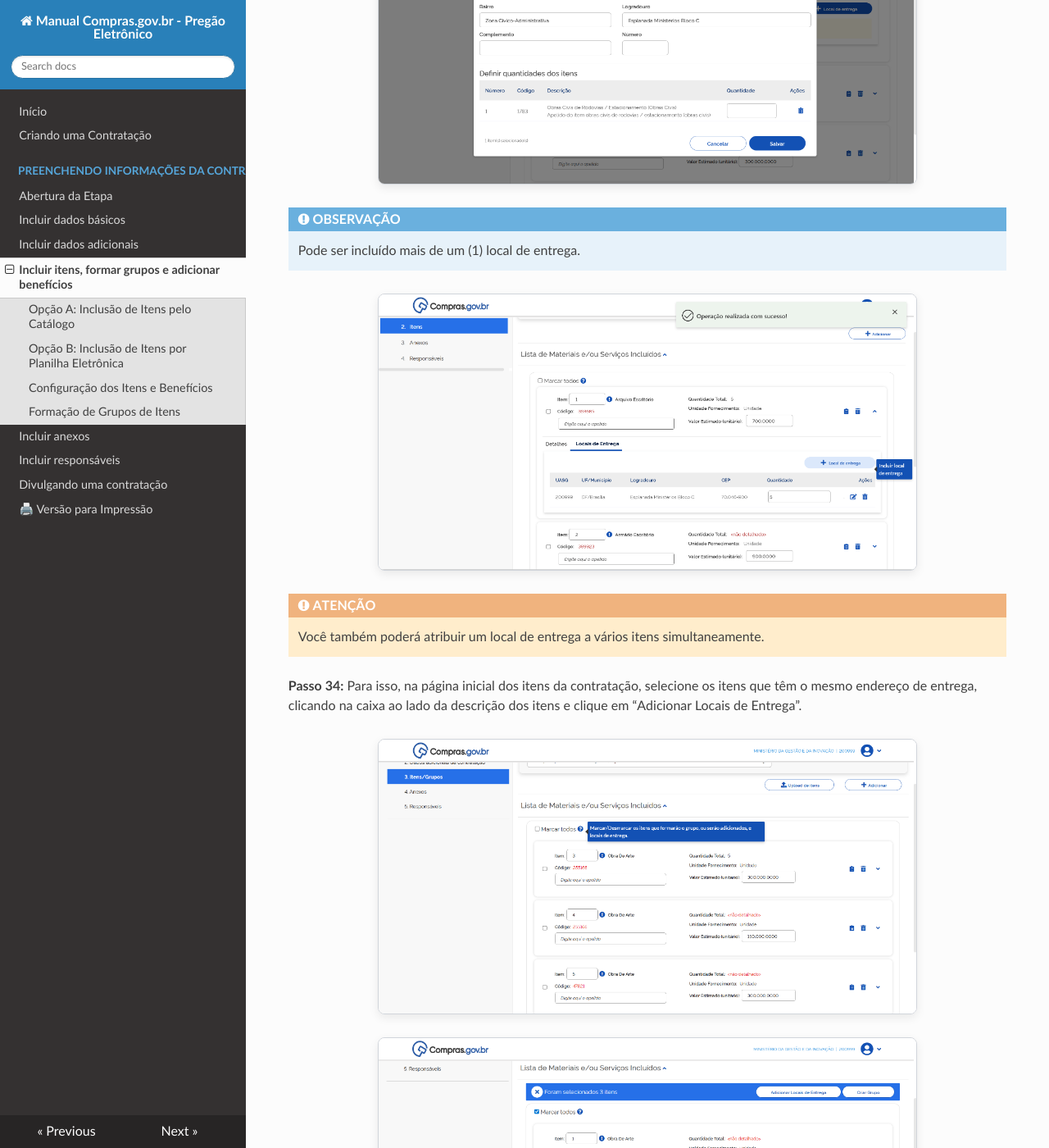
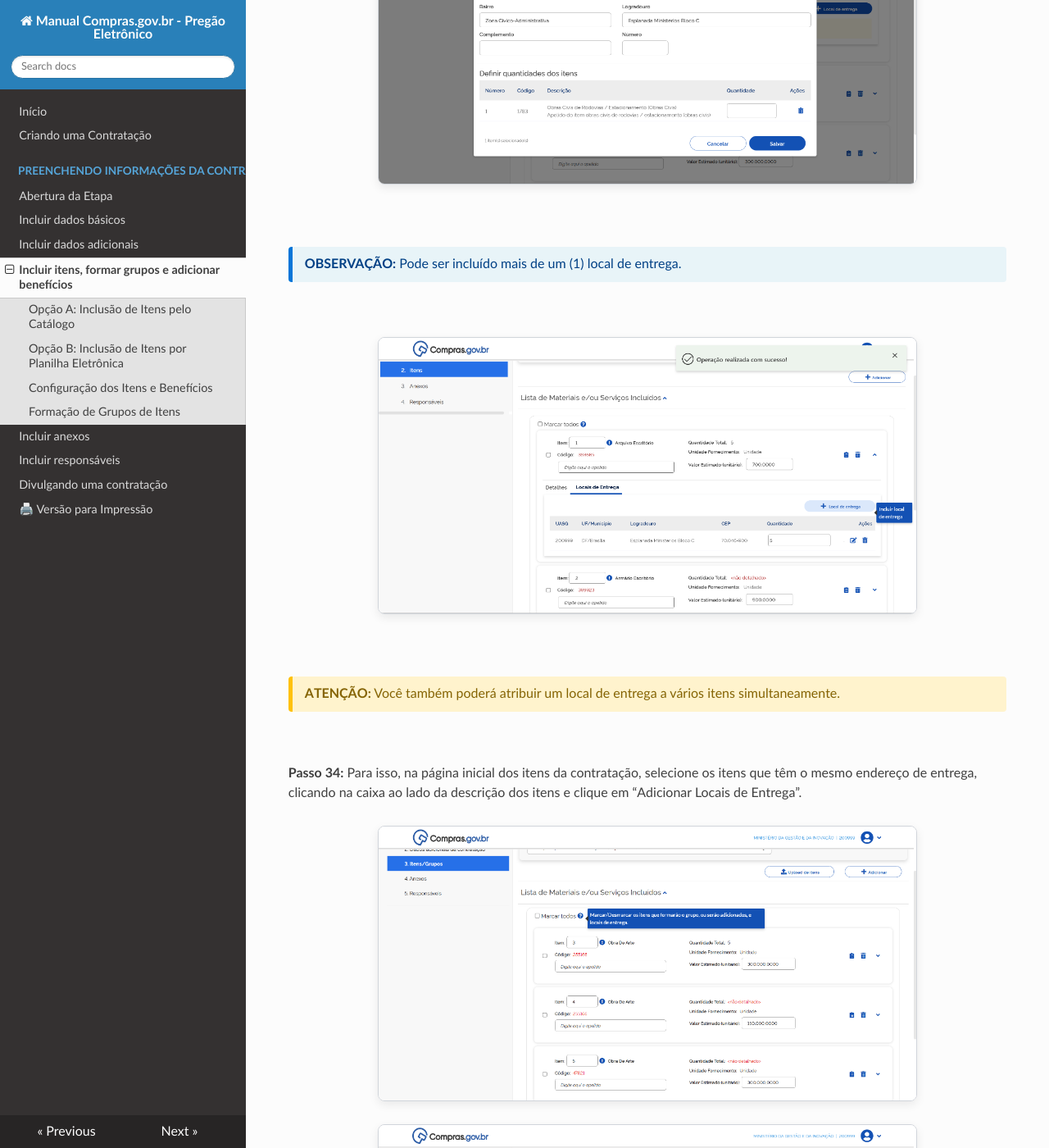
Before and after one commit to emilix10-bit/manual-compras-pregao-estilos, an MkDocs documentation site: the page built from docs/04-itens-grupos.md, in a window 1280 px wide and 1400 px high, scrolled down 9823 px. Shown: the whole window at 82% size. Built offline with MkDocs 1.6.1, drawn with Linux system fonts in a browser that asks for light colours; nearby versions of some CDN libraries.

Commit message:
Update formatting of notes in 04-itens-grupos.md
Replaced warning and info notes with styled div elements for better formatting.

```diff
--- a/docs/04-itens-grupos.md
+++ b/docs/04-itens-grupos.md
@@ -123,13 +123,23 @@ O relatório apresentado indicará os possíveis erros no carregamento de dados.
 
 ![Quantidade e local de entrega](Imagens/40-Configuracao-de-item.png)
 
-!!! info "OBSERVAÇÃO"
-    Pode ser incluído mais de um (1) local de entrega.
+<br>
+
+<div style="background-color: #e8f4f8; border-left: 5px solid #0275d8; padding: 12px 15px; margin: 15px 0; border-radius: 4px; color: #004085;">
+  <strong>OBSERVAÇÃO:</strong> Pode ser incluído mais de um (1) local de entrega.
+</div>
+
+<br>
 
 ![Múltiplos locais de entrega](Imagens/40-1-adicionar-mais-locais-de-entrega.png)
 
-!!! warning "ATENÇÃO"
-    Você também poderá atribuir um local de entrega a vários itens simultaneamente.
+<br>
+
+<div style="background-color: #fff3cd; border-left: 5px solid #ffc107; padding: 12px 15px; margin: 15px 0; border-radius: 4px; color: #856404;">
+  <strong>ATENÇÃO:</strong> Você também poderá atribuir um local de entrega a vários itens simultaneamente.
+</div>
+
+<br>
 
 **Passo 34:** Para isso, na página inicial dos itens da contratação, selecione os itens que têm o mesmo endereço de entrega, clicando na caixa ao lado da descrição dos itens e clique em “Adicionar Locais de Entrega”.
 
@@ -174,8 +184,13 @@ Selecionando a opção de **Benefício Cota Reservada**, o item em edição ser
 
 ![Benefício Cota Reservada](Imagens/75-beneficios-da-compra.png)
 
-!!! warning "ATENÇÃO"
-    O item de cota reservada preservará as características do item principal, então revise as informações antes de salvar.
+<br>
+
+<div style="background-color: #fff3cd; border-left: 5px solid #ffc107; padding: 12px 15px; margin: 15px 0; border-radius: 4px; color: #856404;">
+  <strong>ATENÇÃO:</strong> O item de cota reservada preservará as características do item principal, então revise as informações antes de salvar.
+</div>
+
+<br>
 
 Para definir o quantitativo de cada uma das cotas, retorne para a aba “Locais de Entrega”.
 
```
